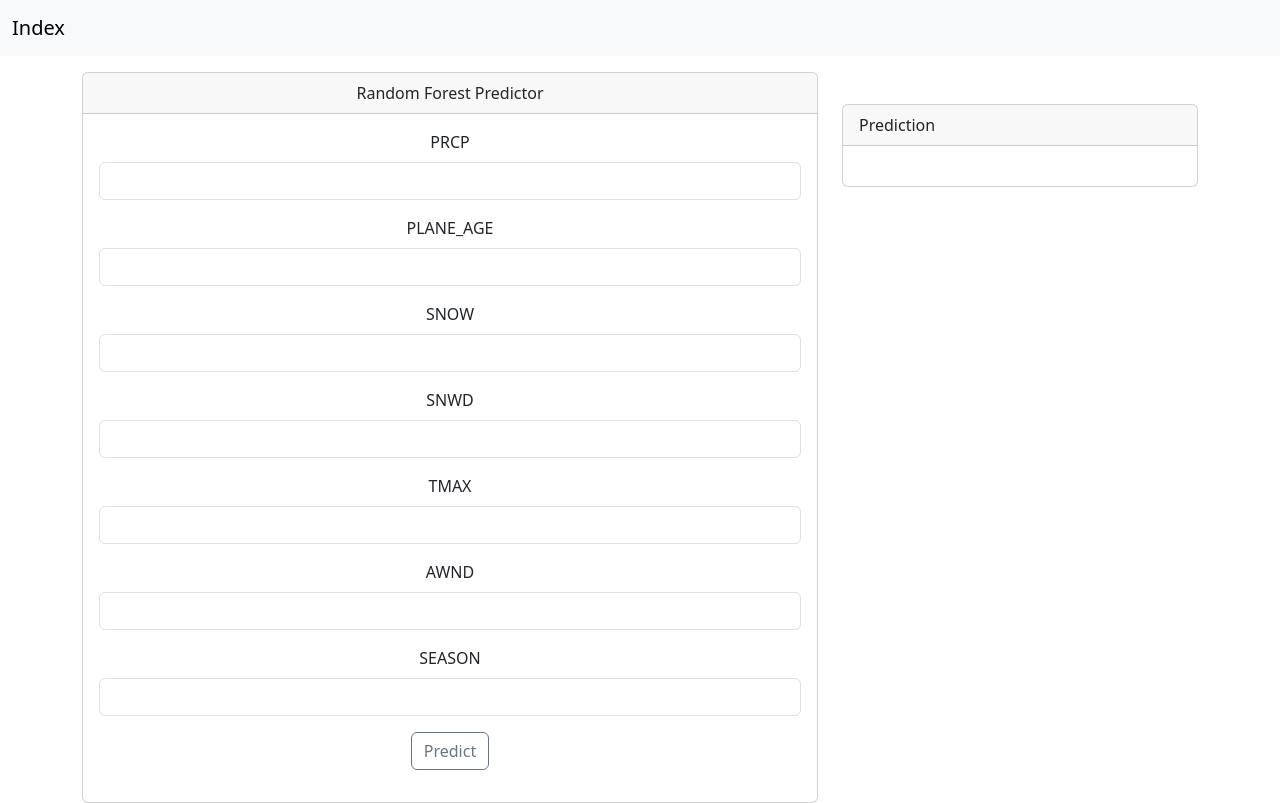
After one commit to Coke-GalPi/Deploy, a Flask app: page /randomForest in a window 1280 px wide. The commit adds this page. Run offline with Flask 3, Linux system fonts and the light colour scheme.

```diff
--- a/app/routes.py
+++ b/app/routes.py
@@ -1,25 +1,35 @@
-from flask import render_template, jsonify
+from flask import render_template, jsonify, request
 from app import app
+import numpy as np
+
+# Cargar el modelo ONNX
+import onnxruntime as rt
+
+# Cargar el modelo ONNX
+#sessRF = rt.InferenceSession("data/random_forest_model.onnx")
+#sessDT = rt.InferenceSession("data/decision_tree_model.onnx")
 
 @app.route('/')
 @app.route('/index')
 def index():
     return render_template('index.html')
 
-@app.errorhandler(404)
-def not_found_error(error):
-    code_error = {
-        'number': 404,
-        'message': 'Not found',
-        'description': 'La página que buscas no pudo ser encontrada.'
-    }
-    return render_template('error.html', error=code_error)
+@app.route('/randomForest')
+def randomForest():
+    return render_template('randomForest.html')
 
-@app.errorhandler(500)
-def internal_error(error):
-    code_error = {
-        'number': 500,
-        'message': 'Internal Server Error',
-        'description': 'Ocurrió un error interno en el servidor.'
-    }
-    return render_template('error.html', error=code_error)
+@app.route('/decisionTree')
+def decisionTree():
+    return render_template('decisionTree.html')
+
+@app.route('/predictRF', methods=['POST'])
+def predictRF():
+    data = request.get_json(force=True)
+    features = np.array(data['features'], dtype=np.float32).reshape(1, -1)
+    input_name = sessRF.get_inputs()[0].name
+    prediction = sessRF.run(None, {input_name: features})[0]
+    return jsonify({'prediction': prediction.tolist()})
+
+@app.route('/predictDT', methods=['POST'])
+def predictDT():
+    return "Not implemented yet."
--- /dev/null
+++ b/app/static/js/randomForest.js
@@ -0,0 +1,22 @@
+async function predict() {
+    const features = [
+        parseFloat(document.getElementById('feature1').value),
+        parseFloat(document.getElementById('feature2').value),
+        parseFloat(document.getElementById('feature3').value),
+        parseFloat(document.getElementById('feature4').value),
+        parseFloat(document.getElementById('feature5').value),
+        parseFloat(document.getElementById('feature6').value),
+        parseFloat(document.getElementById('feature7').value)
+    ];
+
+    const response = await fetch('http://localhost:5000/predictRF', {
+        method: 'POST',
+        headers: {
+            'Content-Type': 'application/json',
+        },
+        body: JSON.stringify({ features }),
+    });
+
+    const result = await response.json();
+    document.getElementById('result').textContent = 'Prediction: ' + result.prediction;
+}
--- a/app/templates/base.html
+++ b/app/templates/base.html
@@ -9,6 +9,12 @@
     </head>
     <body>
 
+        <nav class="navbar bg-body-tertiary">
+            <div class="container-fluid">
+                <a class="navbar-brand" href="{{ url_for('index') }}">Index</a>
+            </div>
+        </nav>
+
         <main>
             {% block content %}{% endblock %}
         </main>
--- a/app/templates/decision_tree.html
+++ b/app/templates/decisionTree.html
@@ -1,9 +1,9 @@
 {% extends "base.html" %}
 
 {% block title %}
-
+    Decision Tree Predictor
 {% endblock %}
 
 {% block content %}
-
+    <h1>Decision Tree Predictor</h1>
 {% endblock %}
--- /dev/null
+++ b/app/templates/randomForest.html
@@ -0,0 +1,69 @@
+{% extends "base.html" %}
+
+{% block title %}
+    Random Forest Predictor
+{% endblock %}
+
+{% block content %}
+    <div class="container">
+        <div class="row">
+            <div class="col-md-8">
+                <div class="card text-center mt-3">
+                    <div class="card-header">
+                        Random Forest Predictor
+                    </div>
+                    <div class="card-body">
+                        <form onsubmit="event.preventDefault(); predict();">
+                            <div class="row">
+                                <div class="mb-3">
+                                    <label for="feature1" class="form-label">PRCP</label>
+                                    <input class="form-control" type="text" id="feature1" name="feature1">
+                                </div>
+                                <div class="mb-3">
+                                    <label for="feature2" class="form-label">PLANE_AGE</label>
+                                    <input class="form-control" type="text" id="feature2" name="feature2">
+                                </div>
+                            </div>
+                            <div class="mb-3">
+                                <label for="feature3" class="form-label">SNOW</label>
+                                <input class="form-control" type="text" id="feature3" name="feature3">
+                            </div>
+                            <div class="mb-3">
+                                <label for="feature4" class="form-label">SNWD</label>
+                                <input class="form-control" type="text" id="feature4" name="feature4">
+                            </div>
+                            <div class="mb-3">
+                                <label for="feature5" class="form-label">TMAX</label>
+                                <input class="form-control" type="text" id="feature5" name="feature5">
+                            </div>
+                            <div class="mb-3">
+                                <label for="feature6" class="form-label">AWND</label>
+                                <input class="form-control" type="text" id="feature6" name="feature6">
+                            </div>
+                            <div class="mb-3">
+                                <label for="feature7" class="form-label">SEASON</label>
+                                <input class="form-control" type="text" id="feature7" name="feature7">
+                            </div>
+                            <div class="mb-3">
+                                <input type="submit" value="Predict" class="btn btn-outline-secondary">
+                            </div>
+                        </form>
+                    </div>
+                </div>
+            </div>
+            <div class="col-md-4 ">
+                <div class="card text center mt-5">
+                    <div class="card-header">
+                        Prediction
+                    </div>
+                    <div class="card-body">
+                        <h3 id="prediction"></h3>
+                    </div>
+                </div>
+            </div>
+        </div>
+    </div>
+
+    <script src="{{ url_for('static', filename='js/randomForest.js') }}"></script>
+
+{% endblock %}
```
Also changed, not shown: app/templates/index.html (+18 -2 lines), app/templates/random_forest.html (deleted, +0 -9 lines), 4 other files.
